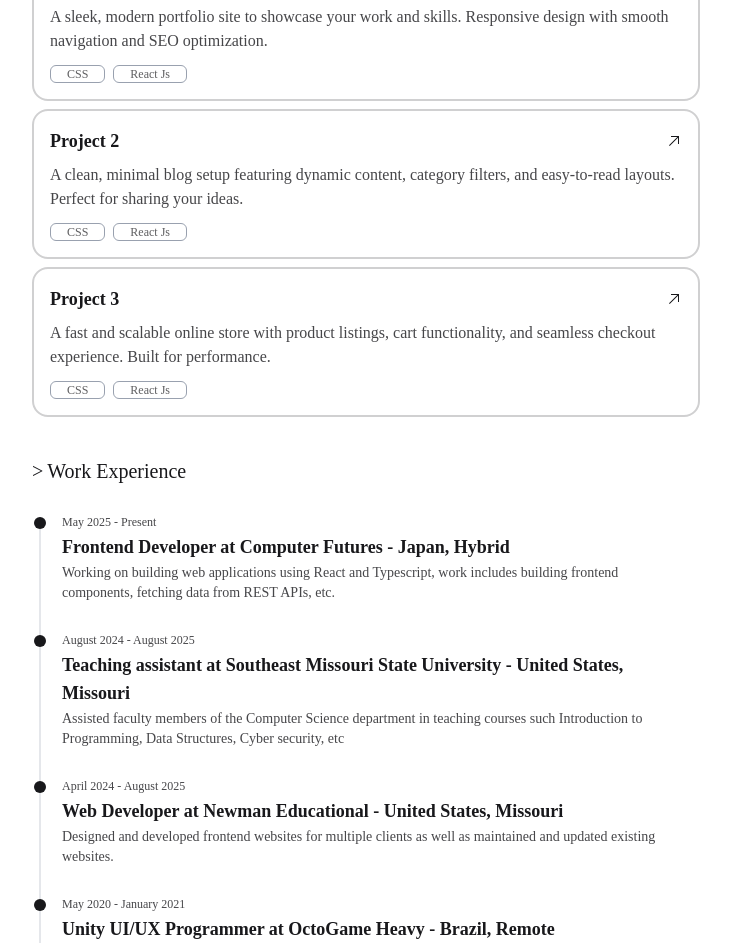
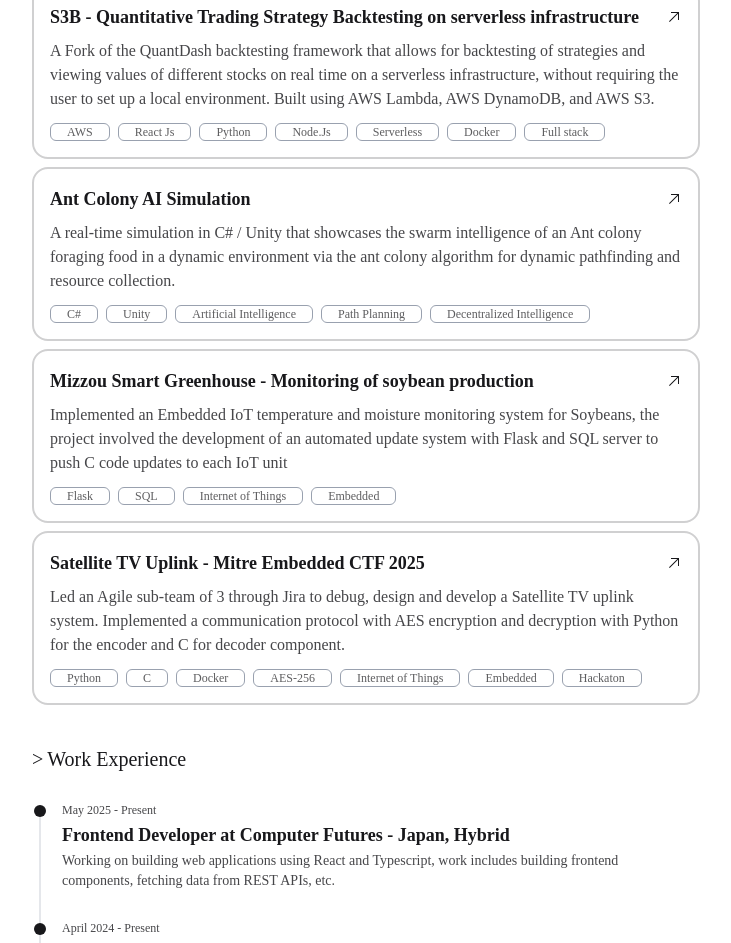
Before and after one commit to AkioHamamura/portfolio, a Next.js app: page / in a window 1280 px wide. Shown: the part 549-1492 px from the top of the page, without its empty margins (274-1005 px from the left). Built offline with nearby package versions, Linux system fonts and the light colour scheme; a web font is replaced by a local one.

Commit message:
Updating Profile component and data.

```diff
--- a/src/app/components/About.jsx
+++ b/src/app/components/About.jsx
@@ -12,7 +12,7 @@ export default function About() {
                         {about.about}
                     </p>
                     <p className="text-base text-base-content/80">
-                        If you’ve got any questions or just feel like chatting,
+                        If you’ve got any questions or would like to contact me for any reason, feel free to{" "}
                         send me an{" "}
                         <a
                             href={`mailto:${about.email}`}
--- a/src/app/components/Profile.jsx
+++ b/src/app/components/Profile.jsx
@@ -37,8 +37,8 @@ export default function Profile() {
                 <a href={socials.github}>
                     <svg
                         xmlns="http://www.w3.org/2000/svg"
-                        width="20"
-                        height="20"
+                        width="30"
+                        height="30"
                         viewBox="0 0 24 24"
                         fill="none"
                         stroke="currentColor"
@@ -54,17 +54,19 @@ export default function Profile() {
                 <a href={socials.linkedin}>
                     <svg
                         xmlns="http://www.w3.org/2000/svg"
-                        width="20"
-                        height="20"
+                        width="30"
+                        height="30"
                         viewBox="0 0 24 24"
                         fill="none"
                         stroke="currentColor"
                         strokeWidth="2"
                         strokeLinecap="round"
                         strokeLinejoin="round"
-                        className="lucide lucide-linkedin-icon lucide-linkedin cursor-pointer"
+                        className="lucide lucide-linkedin-icon lucide-linkedin cursor-pointer hover:text-blue-500 transition-colors duration-200"
                     >
                         <path d="M20.447 20.452h-3.554v-5.569c0-1.328-.027-3.037-1.852-3.037-1.853 0-2.136 1.445-2.136 2.939v5.667H9.351V9h3.414v1.561h.046c.477-.9 1.637-1.85 3.37-1.85 3.601 0 4.267 2.37 4.267 5.455v6.286zM5.337 7.433c-1.144 0-2.063-.926-2.063-2.065 0-1.138.92-2.063 2.063-2.063 1.14 0 2.064.925 2.064 2.063 0 1.139-.925 2.065-2.064 2.065zm1.782 13.019H3.555V9h3.564v11.452zM22.225 0H1.771C.792 0 0 .774 0 1.729v20.542C0 23.227.792 24 1.771 24h20.451C23.2 24 24 23.227 24 22.271V1.729C24 .774 23.2 0 22.222 0h.003z"/>
+
+
                     </svg>
 
 
--- a/src/data/data.js
+++ b/src/data/data.js
@@ -1,13 +1,13 @@
 export const about = {
     name: "Akio Hamamura Jr",
-    role: "Software Developer / Quantitative Trader",
-    about: "Hello, I am a software developer based in Japan, ",
+    role: "Software Developer",
+    about: "Hello, I am a software developer based in Japan, this page is mostly used for my portfolio of projects, but It also serves as a resume.",
     email: "akiohmjr@gmail.com",
 };
 
 export const seo = {
-    title: "Minimal, clean Next.js portfolio template",
-    description: "Minimal, clean Next.js portfolio template for developers seeking a simple, professional online presence without extra complexity.",
+    title: "About Me",
+    description: "I am primarily a software developer based in Japan, but I also enjoy developing video games, this page is mostly used for my portfolio of projects, but It also serves as a resume.",
     keywords: "portfolio, web developer, Next.js, developer portfolio, minimal portfolio",
 }
 
@@ -27,55 +27,55 @@ export const skills = [
 export const socials = {
     github: "https://github.com/AkioHamamura",
     linkedin: "https://www.linkedin.com/in/akio-hamamura-168719192/",
-    //twitter: "https://twitter.com/sachinbhujel909",
-    //instagram: "https://www.instagram.com/imsachinbhujel",
-    //facebook: "https://www.facebook.com/imsachinbhujel",
 };
 
 export const projects = {
     pinProjects: [
         {
-            title: "Project 1",
+            title: "S3B - Quantitative Trading Strategy Backtesting on serverless infrastructure",
             description:
-                "A sleek, modern portfolio site to showcase your work and skills. Responsive design with smooth navigation and SEO optimization.",
-            tags: ["CSS", "React Js"],
-            link: "",
+                "A Fork of the QuantDash backtesting framework that allows for backtesting of strategies and viewing values of different stocks on real time on a serverless infrastructure, without requiring the user to set up a local environment. Built using AWS Lambda, AWS DynamoDB, and AWS S3.",
+            tags: ["AWS", "React Js", "Python", "Node.Js", "Serverless", "Docker", "Full stack"],
+            link: "https://master.d1suu5zul1cid8.amplifyapp.com/",
         },
         {
-            title: "Project 2",
+            title: "Ant Colony AI Simulation",
             description:
-                "A clean, minimal blog setup featuring dynamic content, category filters, and easy-to-read layouts. Perfect for sharing your ideas.",
-            tags: ["CSS", "React Js"],
-            link: "",
+                "A real-time simulation in C# / Unity that showcases the swarm intelligence of an Ant colony foraging food in a\n" +
+                "dynamic environment via the ant colony algorithm for dynamic pathfinding and resource collection.",
+            tags: ["C#", "Unity", "Artificial Intelligence", "Path Planning", "Decentralized Intelligence"],
+            link: "https://www.youtube.com/watch?v=alXqoHlLl9o",
         },
         {
-            title: "Project 3",
+            title: "Mizzou Smart Greenhouse - Monitoring of soybean production",
             description:
-                "A fast and scalable online store with product listings, cart functionality, and seamless checkout experience. Built for performance.",
-            tags: ["CSS", "React Js"],
-            link: "",
+                "Implemented an Embedded IoT temperature and moisture monitoring system for Soybeans, the project involved the development of an automated update system with Flask and SQL server to push C code updates to each IoT unit ",
+            tags: ["Flask", "SQL", "Internet of Things", "Embedded"],
+            link: "https://moaes.missouri.edu/t-e-jake-fisher-delta-research-extension-and-education-center/",
+        },
+        {
+            title: "Satellite TV Uplink - Mitre Embedded CTF 2025",
+            description:
+                "Led an Agile sub-team of 3 through Jira to debug, design and develop a Satellite TV uplink system. Implemented a communication protocol with AES encryption and decryption with Python for the encoder and\n" +
+                "C for decoder component.",
+            tags: ["Python", "C", "Docker", "AES-256", "Internet of Things", "Embedded", "Hackaton"],
+            link: "https://ectf.mitre.org/",
         },
     ],
     otherProjects: [
         {
-            title: "Project 4",
+            title: "Apartment Resident management dashboard ",
             description:
-                "A sleek, modern portfolio site to showcase your work and skills. Responsive design with smooth navigation and SEO optimization.",
-            tags: ["CSS", "React Js"],
+                "Relational database project with the objective of showcasing database skills by developing an application to enable digital property management. Used a Node.js middleware to link a React frontend to a MySQL backend hosted on AWS, enabling secure\n" +
+                "RESTful API calls to be made.",
+            tags: ["CRUD", "Full Stack", "JWT", "Node.js", "Javascript", "MySQL", "AWS", "Database" ],
             link: "",
         },
         {
-            title: "Project 5",
+            title: "Image Background remover",
             description:
-                "A clean, minimal blog setup featuring dynamic content, category filters, and easy-to-read layouts. Perfect for sharing your ideas.",
-            tags: ["CSS", "React Js"],
-            link: "",
-        },
-        {
-            title: "Project 6",
-            description:
-                "A fast and scalable online store with product listings, cart functionality, and seamless checkout experience. Built for performance.",
-            tags: ["CSS", "React Js"],
+                "Deployed Python Machine Learning model that processes images in an AWS Cloud environment. Containerized application using Docker and used ECR, to manage docker images and EC2 updates. Set up Load balancing and Auto scaling for EC2, enabling fast response during traffic spikes.",
+            tags: ["CSS", "React Js", "Full Stack", "AWS", "Docker", "Microservice architecture", "Machine Learning", "SaaS"],
             link: "",
         },
     ],
@@ -89,16 +89,16 @@ export const experience = [
         date: "May 2025 - Present",
     },
     {
-        title: "Teaching assistant at Southeast Missouri State University - United States, Missouri",
+        title: "Web Developer at Newman Educational - United States, Missouri, Remote",
+        description:
+            "Designing and developing frontend websites for multiple clients as well as maintaining websites for existing projects.",
+        date: "April 2024 - Present",
+    },
+    {
+        title: "Teaching assistant at Harrison College of Business and Computing - United States, Missouri",
         description:
             "Assisted faculty members of the Computer Science department in teaching courses such Introduction to Programming, Data Structures, Cyber security, etc",
-        date: "August 2024 - August 2025",
-    },
-    {
-        title: "Web Developer at Newman Educational - United States, Missouri",
-        description:
-            "Designed and developed frontend websites for multiple clients as well as maintained and updated existing websites.",
-        date: "April 2024 - August 2025",
+        date: "August 2024 - May 2025",
     },
     {
         title: "Unity UI/UX Programmer at OctoGame Heavy - Brazil, Remote",
```
